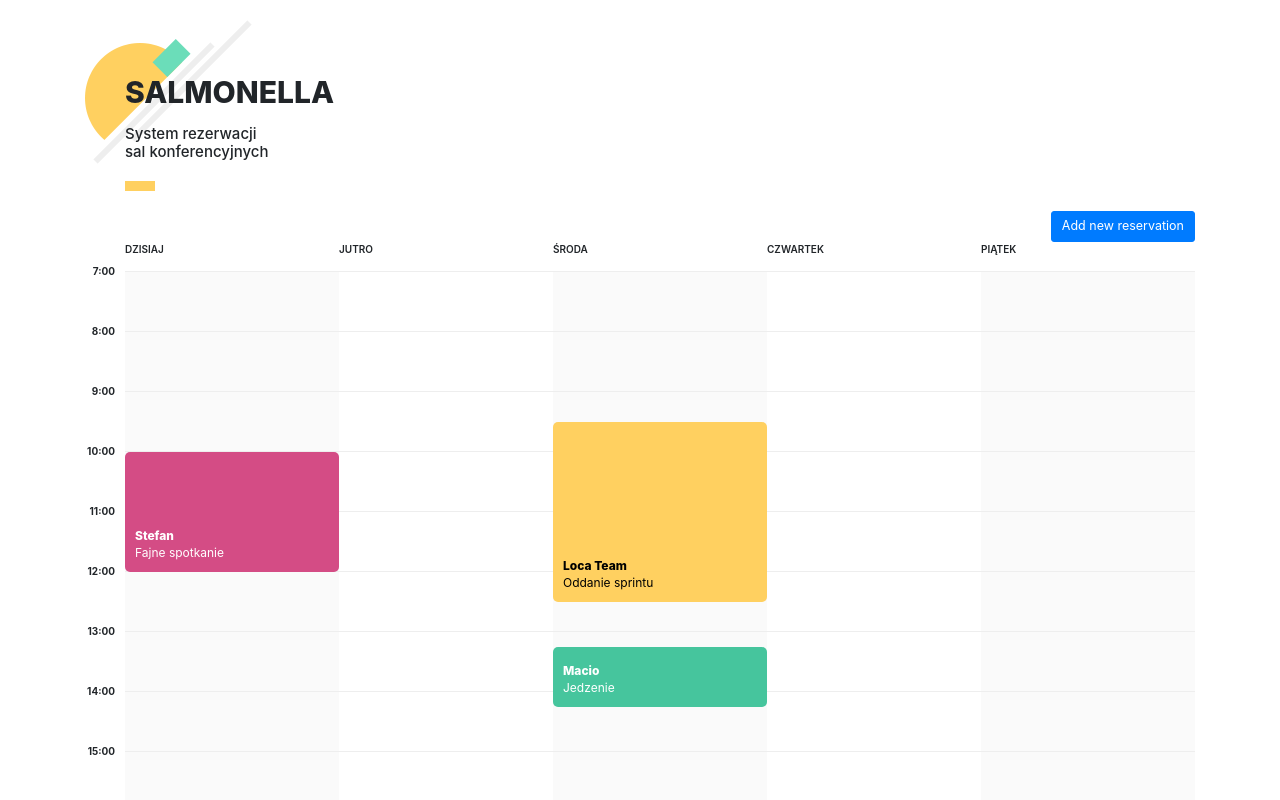
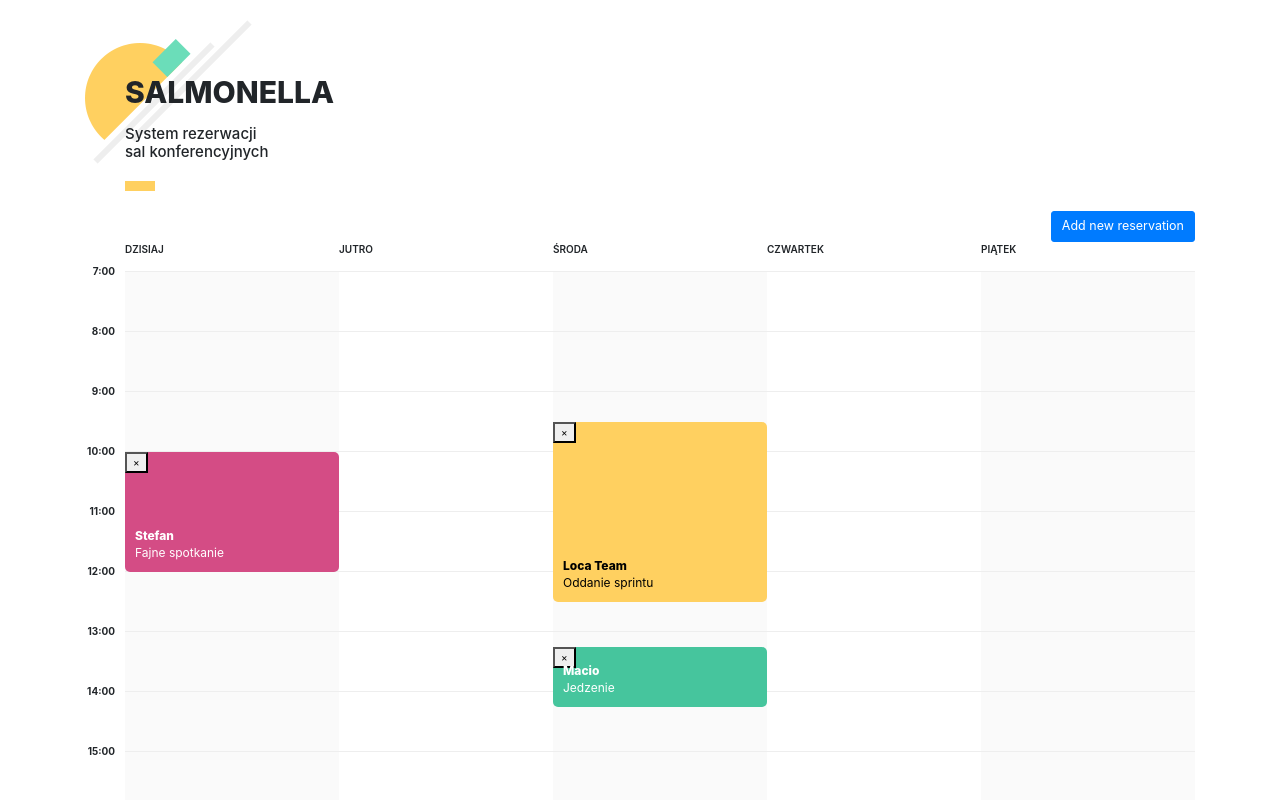
Before and after one commit to pgrzeszczak-neducatio/Salmonella, an Angular app: page / in a window 1280 px wide. Shown: the top 800 px of the page. Built offline with nearby package versions, Linux system fonts and the light colour scheme.

Commit message:
Remove resevation

```diff
--- a/src/app/reservation/reservation.component.html
+++ b/src/app/reservation/reservation.component.html
@@ -1,4 +1,5 @@
 <div class="reservation" [ngClass]="reservationClasses">
+  <button (click)="removeReservation()">&times;</button>
   <div class="reservation-description">
     <h6>{{reservation.owner}}</h6>
     <p>{{reservation.name}}</p>
--- a/src/app/reservation/reservation.component.ts
+++ b/src/app/reservation/reservation.component.ts
@@ -1,4 +1,6 @@
 import { Component, OnInit, Input } from '@angular/core';
+import { Reservation } from '../shared/models/reservation.model';
+import { ReservationsService } from '../shared/services/reservations.service';
 
 @Component({
   selector: 'reservation',
@@ -6,9 +8,9 @@ import { Component, OnInit, Input } from '@angular/core';
   styleUrls: ['./reservation.component.scss']
 })
 export class ReservationComponent implements OnInit {
-  @Input() public reservation: any;
+  @Input() public reservation: Reservation;
 
-  constructor() { }
+  constructor(private reservationsService: ReservationsService) { }
 
   ngOnInit() {
 
@@ -19,4 +21,8 @@ export class ReservationComponent implements OnInit {
     const lastsSuffix = this.reservation.lasts;
     return [`reservation-starts-${topSuffix}`, `reservation-lasts-${lastsSuffix}`, this.reservation.color];
   }
+
+  public removeReservation() {
+    this.reservationsService.removeReservation(this.reservation);
+  }
 }
--- a/src/app/shared/services/reservations.service.ts
+++ b/src/app/shared/services/reservations.service.ts
@@ -48,4 +48,10 @@ export class ReservationsService {
   public addNewReservation(dayId: number, reservation: Reservation) {
     this.all.find(day => day.id === dayId).reservations.push(reservation);
   }
+
+  public removeReservation(reservation: Reservation) {
+    for (const day of this.all) {
+      day.reservations = day.reservations.filter(r => r !== reservation);
+    }
+  }
 }
```
